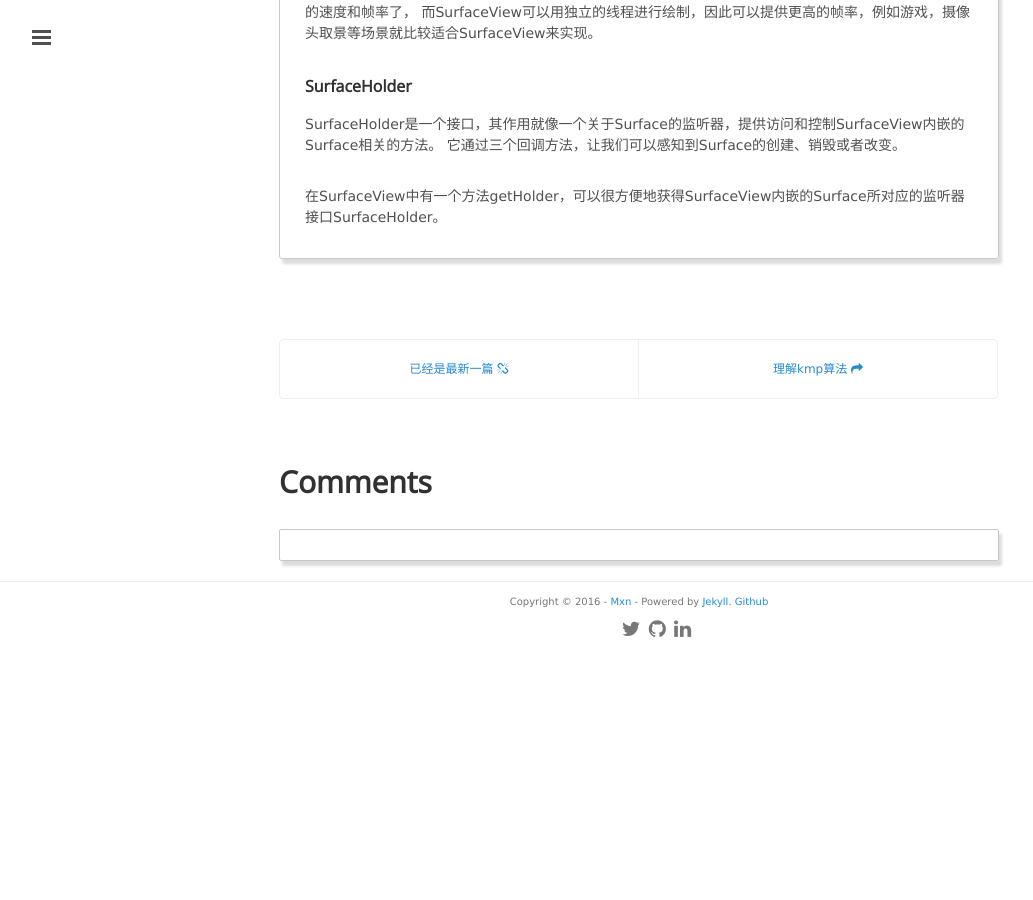
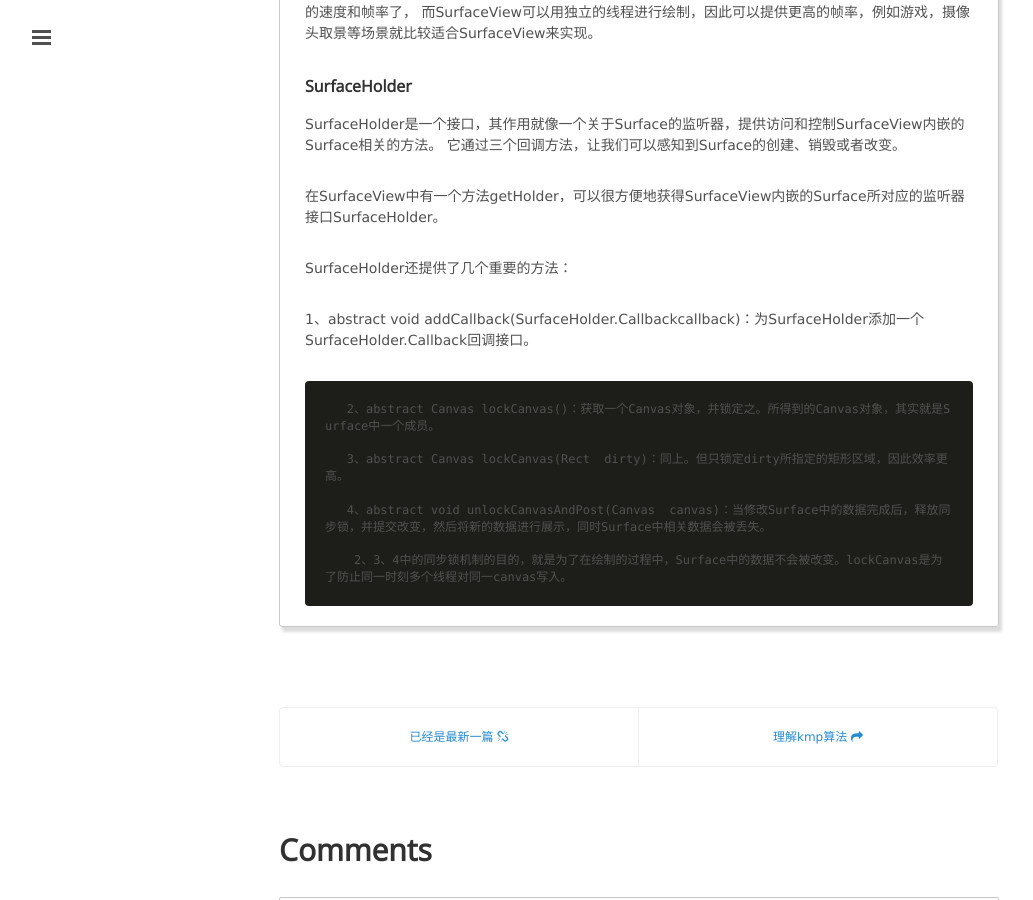
Before and after one commit to mxn21/mxn21.github.io, a Jekyll site: the page built from _posts/2016-3-17-SurfaceView浅析.md, in a window 1280 px wide and 900 px high, scrolled down 1024 px. Shown: the whole window, without its empty margins (1-1034 px from the left). Built offline with Jekyll 4.4.1, drawn with Linux system fonts in a browser that asks for light colours; Markdown is read by kramdown in place of the engine named in the settings; comment, search, counter and statistics services are not loaded; before the commit the page ends 1678 px from its top, so only the background shows below that.

Commit message:
32432432

```diff
--- a/_posts/2016-3-17-SurfaceView浅析.md
+++ b/_posts/2016-3-17-SurfaceView浅析.md
@@ -47,3 +47,15 @@
 它通过三个回调方法，让我们可以感知到Surface的创建、销毁或者改变。
 
 在SurfaceView中有一个方法getHolder，可以很方便地获得SurfaceView内嵌的Surface所对应的监听器接口SurfaceHolder。
+
+SurfaceHolder还提供了几个重要的方法：
+
+ 1、abstract void addCallback(SurfaceHolder.Callbackcallback)：为SurfaceHolder添加一个SurfaceHolder.Callback回调接口。
+
+       2、abstract Canvas lockCanvas()：获取一个Canvas对象，并锁定之。所得到的Canvas对象，其实就是Surface中一个成员。
+
+       3、abstract Canvas lockCanvas(Rect  dirty)：同上。但只锁定dirty所指定的矩形区域，因此效率更高。
+
+       4、abstract void unlockCanvasAndPost(Canvas  canvas)：当修改Surface中的数据完成后，释放同步锁，并提交改变，然后将新的数据进行展示，同时Surface中相关数据会被丢失。
+
+        2、3、4中的同步锁机制的目的，就是为了在绘制的过程中，Surface中的数据不会被改变。lockCanvas是为了防止同一时刻多个线程对同一canvas写入。
```
